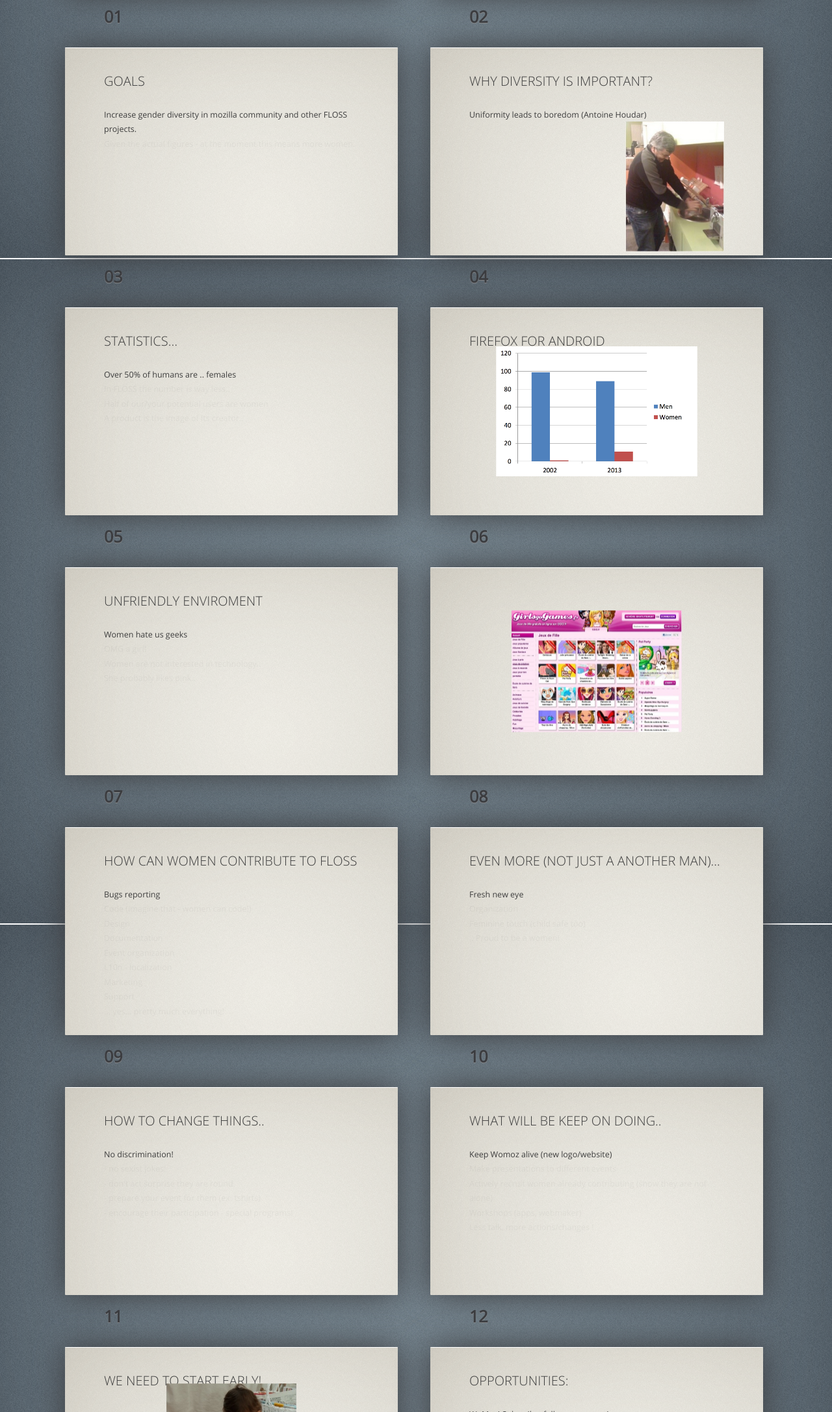
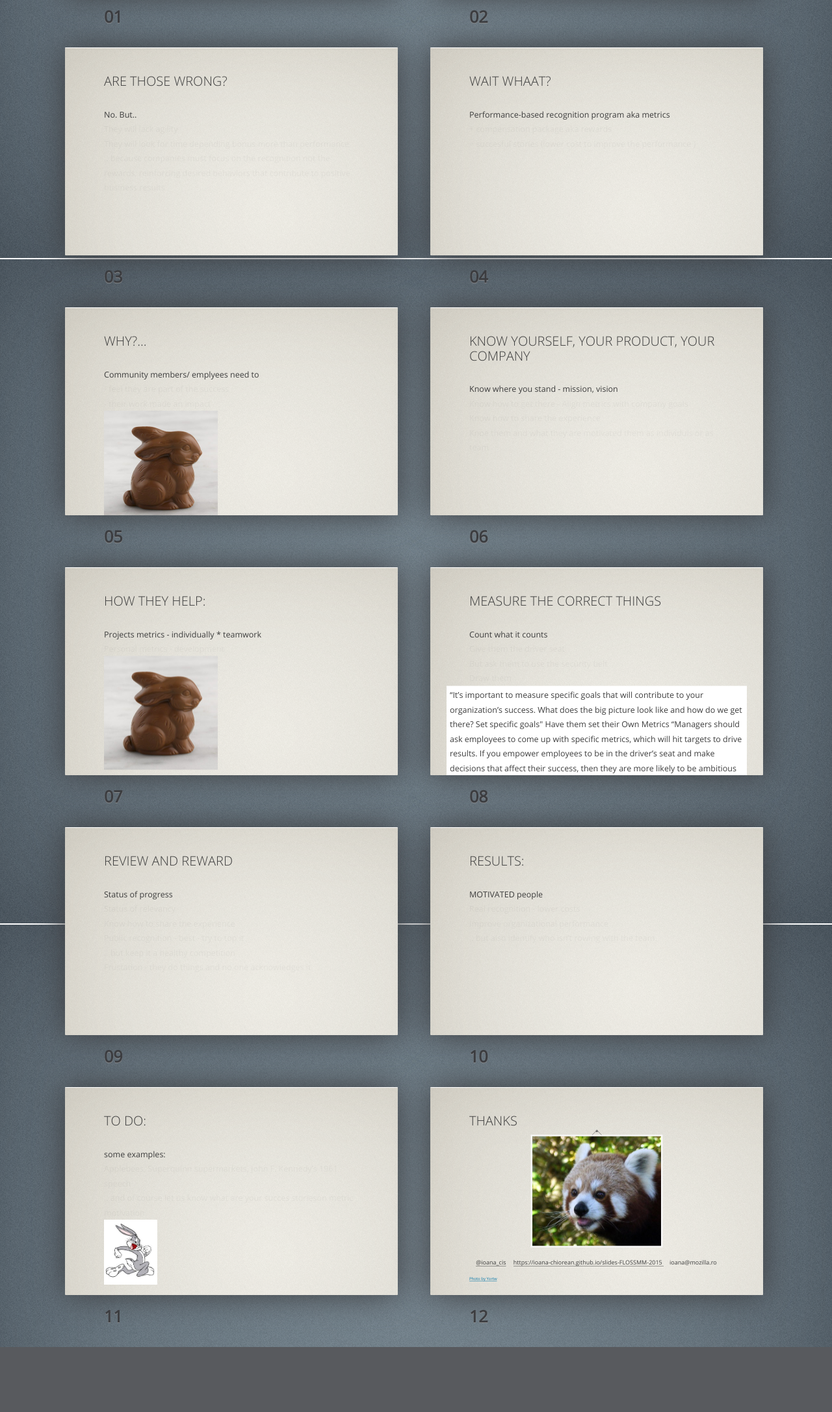
Before and after one commit to ioana-chiorean/slides-OpenSourceIasi2014, a plain HTML site: page index.html in a window 1280 px wide. Shown: the part 627-2800 px from the top of the page at 65% size. After the commit the page ends 2700 px from the top, so only its background shows below. Drawn offline with Linux system fonts and the light colour scheme.

Commit message:
adding the new repository

```diff
--- a/index.html
+++ b/index.html
@@ -13,45 +13,52 @@
 
   <header class="caption">
     <h1>Mozilla</h1>
-    <h2>WoMoz - Women and/in Mozilla</h2>
-    <p class="footer">Ioana Chiorean, <a href="http://twitter.com/ioana_cis">@ioana_cis</a> or <a href="mailto:ioana@mozilla.com">ioana@mozilla.com</a></p>
+    <h2>Mozilla Rep Mentor and Peer </h2>
+    <p class="footer">Ioana Chiorean, <a href="http://twitter.com/ioana_cis">@ioana_cis</a> or <a href="mailto:ioana@mozilla.ro">ioana@mozilla.ro</a></p>
   </header>
 
   <div id="cover" class="slide"><div>
     <section>
       <header>
-        <h2>Mozilla</h2>
-        <h3>"When one woman helps another, amazing things can happen..." (WIT) </h3>
+        <h2>How metrics motivate people</h2>
         </header>
-<p align="right"> #OpenSourceIasi</p>
+        <p>"There has never been a more important time for the recognition industry to make the connection between business objectives and employee recognition programs, and metrics are critical to proving that connection.” (Jennifer Lumba) </p>
+<p align="right"> @ioana_cis #fcm2</p>
       <img src="pictures/mozilla-foundation-logo.png">
-      <footer class="byline">Ioana Chiorean, Mozilla, Open Source Iasi, March 15th 2014</footer>
+      <footer class="byline">Ioana Chiorean, FLOSS Community Metrics meeting, January 30th 2015</footer>
     <footer class="notes">
     </footer>
     </section>
   </div></div>
 
-  <div id="womoz-is" class="slide"><div>
+  <div id="why-metrics" class="slide"><div>
     <section>
       <header>
-        <h2>WoMoz is&hellip;</h2>
+        <h2>Why metrics can help more&hellip;</h2>
       </header>
-      <blockquote>
-        the community of <strong>women</strong> and  <strong>men</strong> from <strong>mozilla</strong> and <strong> other open source projects</strong> that support the participation of women in open source projects.
-      </blockquote>
+      <ul class="inner">
+          <li class="active">Cash was (is) the king - payday</li>
+          <li> End of year bonus</li>
+          <li>..</li>
+          <img src="pictures/rabbit.jpg">
+      </ul>
+
       <footer class="notes">
+          Cash is king, we've all heard, and certainly just about everyone has experienced the motivating effects of a promised . So what could possibly be wrong with using financial carrots to encourage your employees to work to their full capacity?
       </footer>
     </section>
   </div></div>
 
-   <div id="goals" class="slide"><div>
+   <div id="why-metrics2" class="slide"><div>
     <section>
       <header>
-        <h2>Goals</h2>
+        <h2>Are those wrong?</h2>
       </header>
       <ul class="inner">
-        <li class="active">Increase gender diversity in mozilla community and other FLOSS projects.</li>
-        <li>Given the actual figures - at the moment this means more women.</li>
+        <li class="active">No. But.. </li>
+        <li> They will lack agility</li>
+        <li> They will look for time depending bonus more than performance</li>
+        <li> .. because companies must focus on the recognition not the rewards, reinforcing desired behaviors that contribute to positive business results </li>
       </ul>
       <footer class="notes">
 
@@ -60,31 +67,36 @@
   </div></div>
 
 
-  <div id="diversity" class="slide"><div>
+  <div id="what-m" class="slide"><div>
     <section>
       <header>
-        <h2>Why diversity is important?</h2>
+        <h2>Wait whaat? </h2>
       </header>
-      <p> Uniformity leads to boredom (Antoine Houdar)
-        <img src="pictures/nitot.jpg" class="right" height="400" alt="Firefox">
+      <ul class="inner">
+          <li class="active"> Performance-based recognition program aka metrics </li>
+          <li> + compensation package aka rewards </li>
+          <li> = succesful stories  (lower cost to improve the performance ) </li>
+     </ul>
 
       <footer class="notes">
+          A performance-based recognition program, coupled with a compensation package, drives the behavior required to align employees with corporate goals. Through metrics encouraged by timely performance-based recognition, employees understand how their contributions affect the bottom line.
       </footer>
     </section>
   </div></div>
 
 
 
-<div id="statistics" class="slide"><div>
+<div id="why-I-say-that" class="slide"><div>
     <section>
       <header>
-        <h2>Statistics&hellip;</h2>
+        <h2>Why?&hellip;</h2>
       </header>
       <ul class="inner">
-          <li class="active">Over 50% of humans are .. females</li>
-          <li>In FLOSS the number is way less..</li>
-          <li> Half of our/your potential users are women</li>
-          <li> A product is the image of its creator..</li>
+          <li class="active">Community members/ emplyees need to </li>
+          <li> - feel they are part of the success</li>
+          <li> - their work made an impact</li>
+        <img src="pictures/chocolate-bunny.jpg">
+
       </ul>
 
 
@@ -95,160 +107,118 @@
     </section>
   </div></div>
 
-<div id="statisticsPics" class="slide"><div>
+<div id="your-part" class="slide"><div>
     <section>
       <header>
-        <h2>Firefox for Android </h2>
+        <h2>Know yourself, your product, your company</h2>
       </header>
-      <img src="pictures/From1to11.jpg" class="middle" height="400" alt="From 1.1 to 11%">
-
+      <ul class="inner">
+          <li class="active">Know where you stand - mission, vision </li>
+          <li> Know how to get there - Align metrics with company goals </li>
+          <li> Know how to share the experience </li>
+          <li> Knoe them and what they are motivated them as individuls or as team</li>
+      </ul>
       <footer class="notes">
     </footer>
 
     </section>
   </div></div>
 
-    <div id="Blockers" class="slide"><div>
+    <div id="their-part" class="slide"><div>
         <section>
             <header>
-                <h2>Unfriendly enviroment</h2>
+                <h2>How they help:</h2>
             </header>
             <ul class="inner">
-                <li class="active">Women hate us geeks</li>
-                <li>OMG a girl!</li>
-                <li>Women are not interested in technology..</li>
-                <li> She probably likes pink..</li>
+                <li class="active">Projects metrics - individually * teamwork</li>
+                <li>Personal metrics - development</li>
+                <img src="pictures/chocolate-bunny.jpg">
+
             </ul>
-
-                </footer>
-
-                </section>
-    </div></div>
-
-    <div id="blockerpic" class="slide"><div>
-        <section>
-            <img src="pictures/pink.jpg" class="middle" alt="Pink website">
-
          <footer class="notes">
                 </footer>
 
                 </section>
     </div></div>
 
-    <div id="WomozContribute" class="slide"><div>
+    <div id="their-part2" class="slide"><div>
         <section>
             <header>
-                <h2>How can women contribute to FLOSS </h2>
+                <h2>Measure the Correct Things </h2>
             </header>
             <ul class="inner">
-                <li class="active">Bugs reporting</li>
-                <li>Code (imagine that - women can code!)</li>
-                <li>Design</li>
-                <li>Documentation </li>
-                <li>Event organization </li>
-                <li>L10n - localization</li>
-                <li>Marketing</li>
-                <li>Support</li>
-                <li>... yes... pretty much everything!</li>
+                <li class="active"> Count what it counts</li>
+                <li>Give them the driver seat</li>
+                <li>But ask them to use the security belt</li>
+                <li>Draw them</li>
+                <li>Gamification </li>
             </ul>
              <footer class="notes">
-
-            </footer>
-        </section>
-    </div></div>
-
-    <div id="WomozContributeFeminine" class="slide"><div>
-        <section>
-            <header>
-                <h2>Even more (not just a another man)... </h2>
-            </header>
-            <ul class="inner">
-                <li class="active">Fresh new eye </li>
-                <li>Organization</li>
-                <li>Feminine touch (child safe too)</li>
-                <li>.. Proud to be a women!</li>
-            </ul>
-        </section>
-    </div></div>
-
-    <div id="Howto" class="slide"><div>
-        <section>
-            <header>
-                <h2>How to change things..  </h2>
-            </header>
-            <ul class="inner">
-                <li class="active">No discrimination! </li>
-                <li>- no sexist jokes!</li>
-                <li>- don't act surprise they are round</li>
-                <li>- prepare your event for them (ex. tshirts)</li>
-                <li>- encourage their participation - special programs!</li>
-            </ul>
-                </section>
-    </div></div>
-
-    <div id="WomozActions" class="slide"><div>
-        <section>
-            <header>
-                <h2>What will be keep on doing.. </h2>
-            </header>
-            <ul class="inner">
-                <li class="active"> Keep Womoz alive (new logo/website)</li>
-                <li>Make presentations to different events</li>
-                <li>Actively recruit women already contributing (show they are not alone) </li>
-                <li>Workshops (apps, webmaker) </li>
-                <li>Less talk, more actions/changes ! </li>
-            </ul>
-            <footer class="notes">
-            </footer>
-        </section>
-    </div></div>
-
-    <div id="StartEarly" class="slide"><div>
-		<section>
-			<header>
-				<h2>We need to start early!</h2>
-			</header>
-			<img src="pictures/girl.jpg" class="middle" width="400" alt="start early">
-                <small class="credits">Photo by Flore Allemound (Womoz)</a></small>
-
-                <footer class="notes">
-
+            “It’s important to measure specific goals that will contribute to your organization’s success. What does the big picture look like and how do we get there? Set specific goals"
+            Have them set their Own Metrics
+            “Managers should ask employees to come up with specific metrics, which will hit targets to drive results. If you empower employees to be in the driver’s seat and make decisions that affect their success, then they are more likely to be ambitious and set stretch goals that push their limits. When employees feel like they are in control and have management support, they are likely to be engaged and hit targets based on specific metrics."
+                 “I'll sit down with my direct reports and say, what are the things that we should be measuring to ensure that we're on track to hit our goals?"
+                 "If you hire great people and you have a strong culture where people believe in the vision of the company and feel like they have the empowerment to help the company achieve that vision, actually people will likely set targets that are too high because they're ambitious and they want to succeed."
+                 driver's seat when it comes to their metrics. ensuring employees don't set unrealistic expectations for themselves
+                 Make them simple, understandable - > draw them - easier to understand
              </footer>
 
         </section>
     </div></div>
 
-	<div id="Opportunities" class="slide"><div>
+    <div id="your-second-part" class="slide"><div>
         <section>
             <header>
-				<h2>Opportunities:</h2>
+                <h2>Review and Reward</h2>
             </header>
             <ul class="inner">
-                <li class="active">WoMoz! Subscribe, follow, empower!</li>
-                <li>Outreach Program for Women (https://gnome.org/opw/)</li>
-                <li>Ubuntu/ Gnome/ Fedora Women </li>
-                <li>Girls who code - groups </li>
+                <li class="active"> Status of progress </li>
+                <li> Status of relevancy</li>
+                <li> Know how to share the experience </li>
+                <li> Public recognition - best - try to top it</li>
+                <li> .. but keep it a healthy competition <li>
+                <li> Frustation - they do things and no one acknowledges it</li>
             </ul>
-
             <footer class="notes">
-
+                check progress often – daily, weekly, or monthly at the latest. By the time the quarter ends, it will be too late to salvage losses resulting from a lack of follow-up."
+                "Public recognition is crucial when it comes to reviewing metrics and rewarding performance. If you want employees to exhibit behaviors required to drive results, then it is necessary to publicly recognize these behaviors in order to drive engagement. Metrics are a great tool to measure progress – so if you publicly reward metrics, employees will eventually achieve the end goal."
             </footer>
 
         </section>
     </div></div>
 
-    <div id="bewomoz" class="slide"><div>
+    <div id="your-third-part" class="slide"><div>
         <section>
             <header>
-				<h2>Be Womoz!</h2>
+                <h2>Results:</h2>
             </header>
-			<img src="pictures/bee.jpg" class="middle" height="400" alt="Be Womoz">
-                <small class="credits">Photo by Flore Allemound (Womoz)</a></small>
+            <ul class="inner">
+                <li class="active"> MOTIVATED people </li>
+                <li> Real recognition - lower costs</li>
+                <li> Improve organizational performance </li>
+                <li> .. but also identify who isn’t rowing with the team.</li>
+                    </ul>
+            <footer class="notes">
+                check progress often – daily, weekly, or monthly at the latest. By the time the quarter ends, it will be too late to salvage losses resulting from a lack of follow-up."
+                "Public recognition is crucial when it comes to reviewing metrics and rewarding performance. If you want employees to exhibit behaviors required to drive results, then it is necessary to publicly recognize these behaviors in order to drive engagement. Metrics are a great tool to measure progress – so if you publicly reward metrics, employees will eventually achieve the end goal."
+            </footer>
 
+        </section>
+    </div></div>
+
+<div id="To-Do" class="slide"><div>
+    <section>
+        <header>
+            <h2>To do:</h2>
+        </header>
+        <ul class="inner">
+            <li class="active"> some examples: </li>
+                <li> Applebees, Superquinn supermarkets, John F. Kennedy’s 1961 speech</li>
+                <li> .. and of course let us know what are your succes storieson metric motivation</li>
+                <img src="pictures/Bugs_Bunny_4.jpg" class="bottom" height="200" alt="Bugs Bunny">
+        </ul>
         <footer class="notes">
 
-                </footer>
-            <footer class="notes">
         </footer>
 
     </section>
@@ -266,10 +236,10 @@
             <ul class="oneline demourl">
 
                 <li><a href="http://twitter.com/ioana_cis">@ioana_cis</a></li>
-                <li><a href="https://ioana-chiorean.github.io/slides-OpenSourceIasi2014">
-                    https://ioana-chiorean.github.io/slides-OpenSourceIasi2014
+                <li><a href="https://ioana-chiorean.github.io/slides-FLOSSMM-2015">
+                    https://ioana-chiorean.github.io/slides-FLOSSMM-2015
                 </a></li>
-                <li>ioana@mozilla.com </li>
+                <li>ioana@mozilla.ro </li>
             </ul>
             <small class="credits">
                 <a href="http://www.flickr.com/photos/yortw/5798336827/">
```
Also changed, not shown: pictures/Bugs_Bunny_4.jpg (added), pictures/chocolate-bunny.jpg (added), pictures/rabbit.jpg (added). Lines whose indentation alone changed are shown as unchanged.
